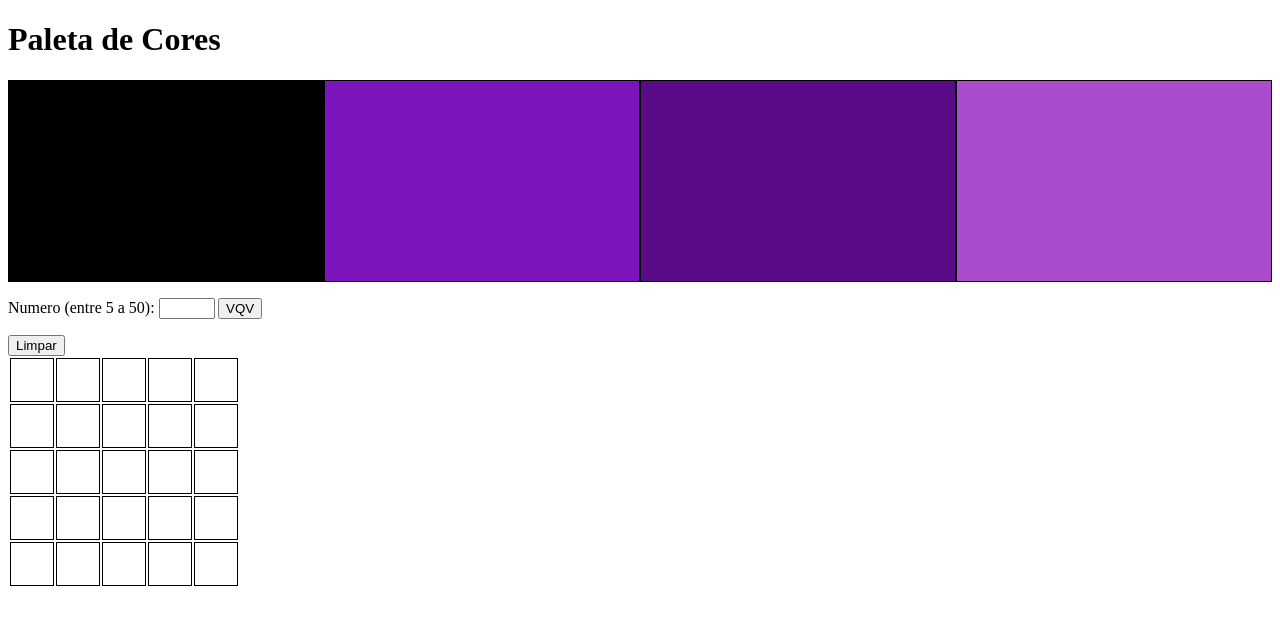
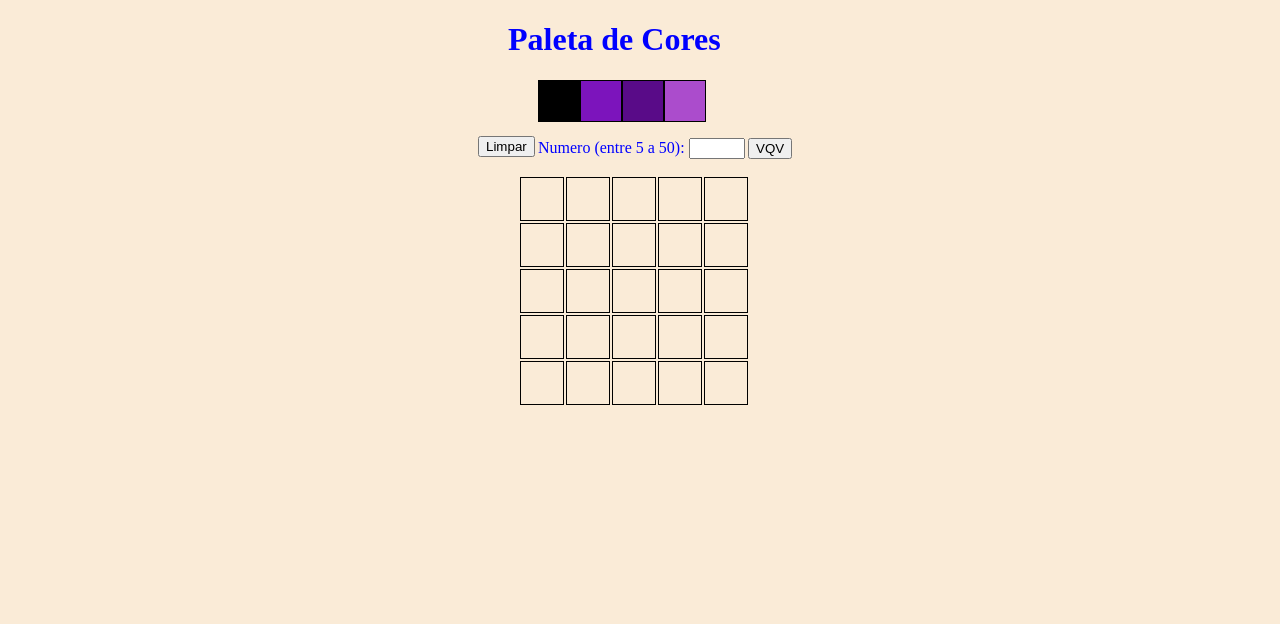
Before and after one commit to SCALAMBRINESOUZA/sharedProjects, a website: page sd-012-project-pixels-art-master/index.html in a window 1280 px wide. Drawn offline with Linux system fonts and the light colour scheme.

Commit message:
add settings in the file style.css

```diff
--- a/sd-012-project-pixels-art-master/style.css
+++ b/sd-012-project-pixels-art-master/style.css
@@ -1,21 +1,41 @@
-/* #color-palette {
-  display: flex;
-  flex-direction: row;
+body {
+  background-color: antiquewhite;
+  width: 900px;
 }
 
-#pixel-board {
-  margin: 10px;
+p {
+  color: blue;
 }
- */
+
+#title {
+  margin-left: 500px;
+  color: blue;
+}
 
 #color-palette {
   display: flex;
+  margin-left: 530px;
 }
 
 .color {
   border: solid 1px black;
-  height: 200px;
-  width: 400px;
+  height: 40px;
+  width: 40px;
+}
+
+#choosePixel {
+  margin-left: 530px;
+}
+
+#clear-board {
+  position: absolute;
+  margin-top: -39px;
+  margin-left: 470px;
+}
+
+
+#pixel-board {
+  margin-left: 510px;
 }
 
 .color:nth-child( 1 ) {
```
Also changed, not shown: sd-012-project-pixels-art-master/index.html (line endings or trailing spaces).
